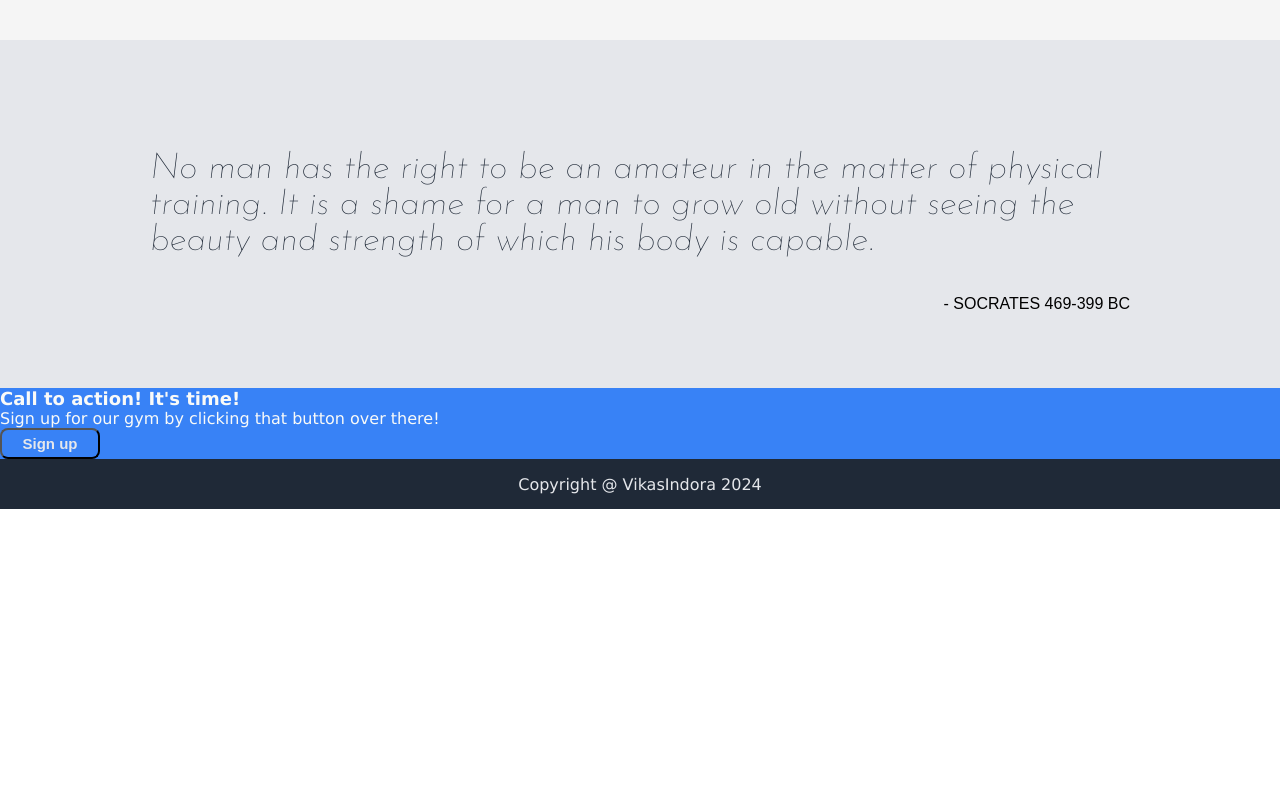
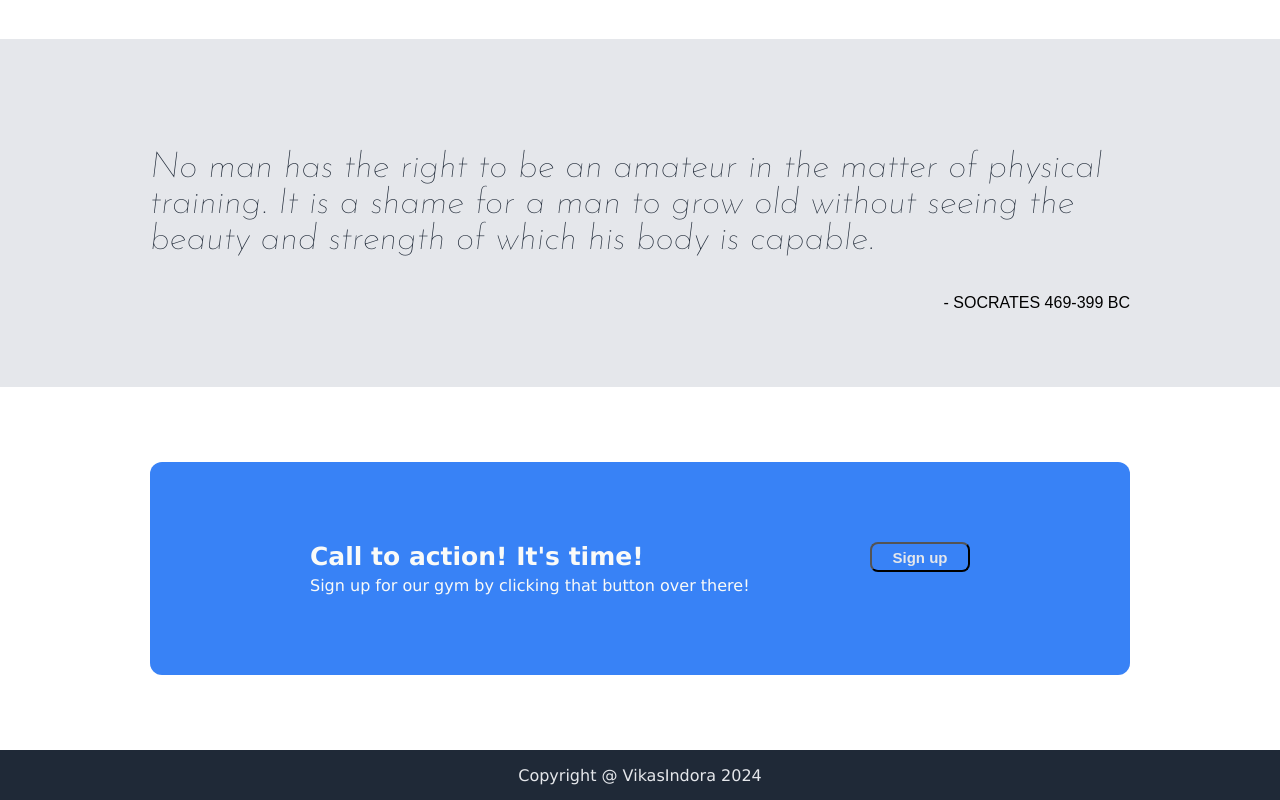
Before and after one commit to VikasIndora/o-landing-page, a plain HTML site: page index.html in a window 1280 px wide. Shown: the part 858-1658 px from the top of the page. Before the commit the page ends 1367 px from the top, so only its background shows below. Drawn offline with Linux system fonts and the light colour scheme.

Commit message:
Set final call-to-action section
Now the whole page is complete, remove "display:flex;" from body wasn't doing much, add hover actions to header section.

```diff
--- a/index.html
+++ b/index.html
@@ -52,8 +52,10 @@
         <div class="title">- SOCRATES 469-399 BC</div>
     </div>
     <div class="CTA">
-        <div class="title">Call to action! It's time!</div>
-        <div class="text">Sign up for our gym by clicking that button over there!</div>
+        <div class="container">
+            <div class="title">Call to action! It's time!</div>
+            <div class="text">Sign up for our gym by clicking that button over there!</div>
+        </div>
         <button>Sign up</button>
     </div>
     <div class="footer">
--- a/style.css
+++ b/style.css
@@ -2,8 +2,6 @@ body{
     margin: 0px;
     font-family: Verdana, sans-serif;
     box-sizing: border-box;
-    display: flex;
-    flex-direction: column;
 }
 
 .header img{
@@ -13,6 +11,10 @@ body{
     background-color: #F9FAF8;
     border-radius: 50%;
     padding: 5px;
+}
+
+.header img:hover{
+    box-shadow: 0 0 11px 8px #3882f6;
 }
 
 .hero img{
@@ -43,6 +45,11 @@ a{
     color: #E5E7EB;
 }
 
+a:hover{
+    text-decoration: underline;
+    color: #3882f6;
+}
+
 .header{
     background-color: #1F2937;
     height: 50px;
@@ -70,6 +77,11 @@ a{
 
 .CTA{
     background-color: #3882f6;
+    margin: 75px 150px;
+    border-radius: 12px;
+    display: flex;
+    padding: 80px 160px;
+    justify-content: space-between;
 }
 
 .footer{
@@ -90,6 +102,7 @@ a{
     font-size: 18px;
     color: #E5E7EB;
 }
+
 button{
     background-color: #3882f6;
     color: #E5E7EB;
@@ -98,6 +111,7 @@ button{
     font-weight: 700;
     font-size: 15px;
     width: 100px;
+    height: 30px;
 }
 
 .info .title{
@@ -123,7 +137,7 @@ button{
 .CTA .title{
     color: #F9FAF8;
     font-weight: 700;
-    font-size: large;
+    font-size: 25px;
 }
 .CTA .text{
     color: #F9FAF8;
@@ -141,7 +155,7 @@ button{
     gap: 10px;
 }
 
-.container{
+.info .container{
     display: flex;
     margin: 30px 150px 100px;
     justify-content: space-between;
@@ -163,3 +177,9 @@ button{
 .quote .title{
     text-align: end;
 }
+
+.CTA .container{
+    display: flex;
+    flex-direction: column;
+    gap: 5px;
+}
```
